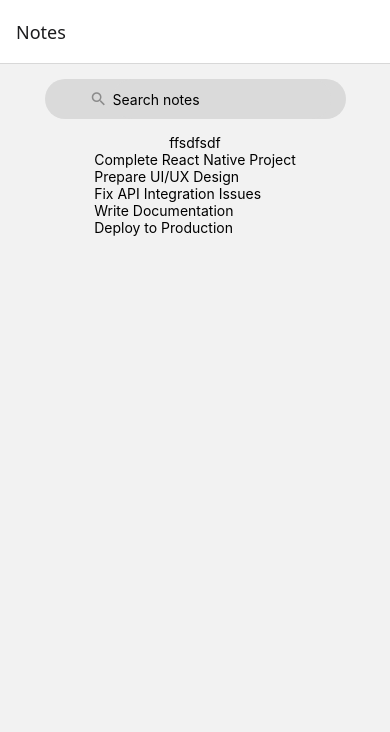
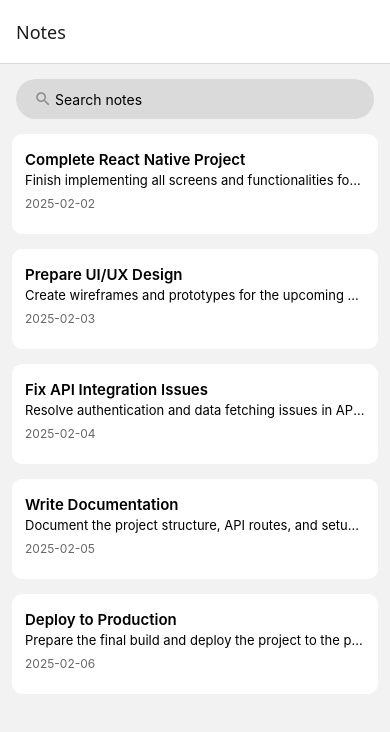
Before and after one commit to rasunM/note-app-react-native, a React Native app: screen /TaskPage in a window 390 px wide. Shown: the top 732 px of the page. Built offline with nearby package versions, Linux system fonts and the light colour scheme.

Commit message:
Implement the task edit navigation functionality while click the card

```diff
--- a/App.tsx
+++ b/App.tsx
@@ -15,6 +15,7 @@ import {
 } from 'react-native';
 import { RootStackParamsList } from './src/types/root_stack_params';
 import TaskPage from './src/screens/tasks_page';
+import TaskEditPage from './src/screens/task_edit_page';
 
 const Stack = createNativeStackNavigator<RootStackParamsList>();
 
@@ -24,6 +25,9 @@ function App(): React.JSX.Element {
       <Stack.Navigator initialRouteName='TaskPage'>
         <Stack.Screen name='TaskPage' component={TaskPage} options={{
           title: 'Notes'
+        }}/>
+        <Stack.Screen name='TaskEditPage' component={TaskEditPage} options={{
+          title: "Task Details"
         }}/>
       </Stack.Navigator>
     </NavigationContainer>
--- a/src/components/card.tsx
+++ b/src/components/card.tsx
@@ -8,8 +8,13 @@ const Card = ({
     month
 }: CardProps) => {
     return (
-        <View>
-            <Text>This is the Text</Text>
+        <View style={styles.container} >
+            <Text style={styles.titleText}>{title}</Text>
+            <Text style={styles.contentText} numberOfLines={1}>{content}</Text>
+            <View style={styles.dateArea}>
+                <Text style={styles.dateText}>{month}</Text>
+                <Text style={styles.dateText}>{day}</Text>
+            </View>
         </View>
     )
 }
@@ -18,18 +23,31 @@ export default Card;
 
 const styles = StyleSheet.create({
     container: {
+        justifyContent: 'center',
         width: '100%',
         height: 100,
-        color: 'white',
-        elevation: 5,
+        backgroundColor: 'white',
+        borderRadius: 10,
+        marginBottom: 15,
+        padding: 13
     },
     titleText: {
+        fontWeight: '600',
+        fontSize: 15,
+        marginBottom: 3
+    },
+    contentText: {
+        fontSize: 13,
 
     },
-    contentText: {
-
+    dateArea: {
+        display: 'flex',
+        flexDirection: 'row',
+        paddingVertical: 8,
+        gap: 6
     },
     dateText: {
-
+        fontSize: 12,
+        color: '#686666'
     }
 })
--- a/src/components/search_bar.tsx
+++ b/src/components/search_bar.tsx
@@ -13,7 +13,7 @@ const Search_Bar = () => {
     return (
         <View style={styles.mainContainer}>
             <View style={styles.container}>
-                <Icon name="search" size={18} color='#8B8B8B' style={styles.iconSearch}/>
+                <Icon name="search" size={18} color='#8B8B8B' style={styles.icon}/>
                 <TextInput
                 style={styles.textContainer}
                 placeholder="Search notes"
@@ -32,7 +32,7 @@ export default Search_Bar
 
 const styles = StyleSheet.create({
     mainContainer: {
-        marginHorizontal: 35,
+        marginHorizontal:10,
         marginVertical: 15,
     },
     container: {
@@ -43,19 +43,22 @@ const styles = StyleSheet.create({
         backgroundColor: '#DADADA',
         alignItems: 'center',
         justifyContent: 'center',
-        paddingHorizontal: 15,
+        paddingHorizontal: 30,
         borderRadius: 100
     },
-    iconSearch: {
-        marginHorizontal:5,
-        marginLeft: 30
+    icon: {
+        marginHorizontal:-12,
     },
-    iconClose: {},
+    iconClose: {
+        marginHorizontal: -12,
+    },
     textContainer : {
+        display: 'flex',
         width: "100%",
         height: "100%",
         backgroundColor: '#DADADA',
         borderRadius: 100,
+        marginLeft: 15
     },
 
 })
--- /dev/null
+++ b/src/screens/task_edit_page.tsx
@@ -0,0 +1,30 @@
+import { NativeStackScreenProps } from "@react-navigation/native-stack";
+import { StyleSheet, Text, View } from "react-native"
+import { RootStackParamsList } from "../types/root_stack_params";
+
+type TaskEditProps = NativeStackScreenProps<RootStackParamsList, "TaskEditPage">
+
+const TaskEditPage = ({route}: TaskEditProps) => {
+
+    const {task} = route.params;
+
+    return (
+        <View>
+            <Text style={styles.titleText}>{task.title}</Text>
+            <View>
+                <Text>{task.updateDate}</Text>
+                <Text>{task.updateTime} | </Text>
+                <Text>{task.noCharacters} characters</Text>
+            </View>
+            <Text>{task.description}</Text>
+        </View>
+    )
+}
+
+export default TaskEditPage;
+
+const styles = StyleSheet.create({
+    titleText: {
+        fontSize: 22
+    }
+})
--- a/src/screens/tasks_page.tsx
+++ b/src/screens/tasks_page.tsx
@@ -1,12 +1,15 @@
-import { PropsWithChildren, useEffect, useState } from 'react';
-import {View, Text, StyleSheet, FlatList} from 'react-native';
+import {useEffect, useState } from 'react';
+import {View, StyleSheet, FlatList, Pressable} from 'react-native';
 import { TaskProps } from '../types/task_types';
 import { TasksData } from '../constants/tasks';
 import Search_Bar from '../components/search_bar';
-import Icon from 'react-native-vector-icons/FontAwesome';
+import Card from '../components/card';
+import { NativeStackScreenProps } from '@react-navigation/native-stack';
+import { RootStackParamsList } from '../types/root_stack_params';
 
+type TaskPageProps = NativeStackScreenProps<RootStackParamsList, "TaskPage">;
 
-const TaskPage = () => {
+const TaskPage = ({navigation}: TaskPageProps) => {
 
     const [tasks, setTasks] = useState<TaskProps[]>();
 
@@ -17,8 +20,9 @@ const TaskPage = () => {
     return (
         <View style={styles.container}>
             <Search_Bar/>
-            <Text>ffsdfsdf</Text>
-            <FlatList data={tasks} renderItem={({item: task}) => <Text>{task.title}</Text>}/>
+            <FlatList data={tasks} style={styles.container} renderItem={
+                ({item: task}) => <Pressable onPress={() => navigation.navigate("TaskEditPage", {task})}><Card title={task.title} content={task.description} day={''} month={task.updateDate}/></Pressable>}
+            />
         </View>
     )
 }
@@ -27,8 +31,8 @@ export default TaskPage;
 
 const styles = StyleSheet.create({
     container: {
-        flex: 1,
-        alignItems: 'center',
-        justifyContent: 'center'
+        marginHorizontal: 6,
+
+
     }
 })
```
Also changed, not shown: src/types/root_stack_params.ts (+6 -1 lines).
